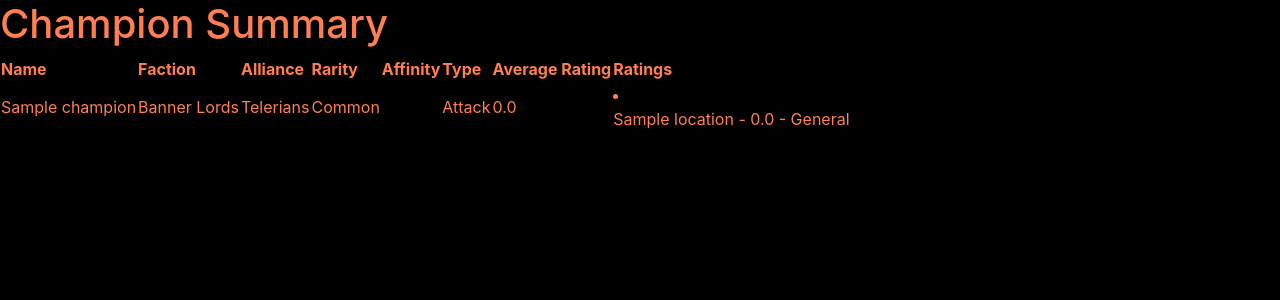
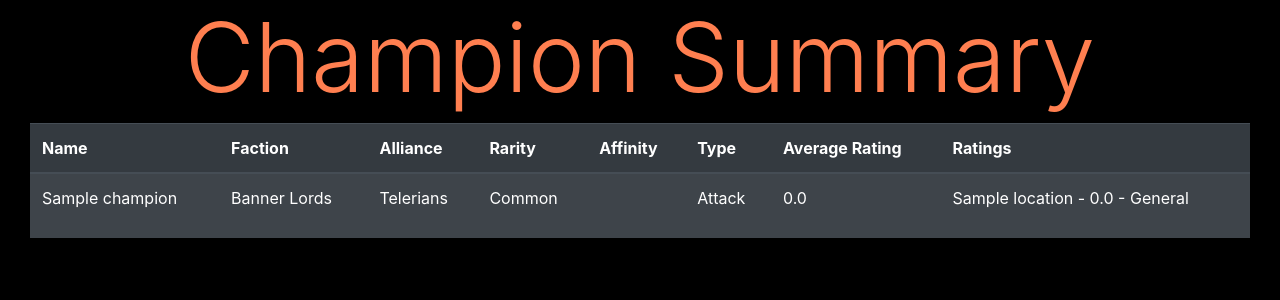
Before and after one commit to elandt/raid, a Django app: page / in a window 1280 px wide. Shown: the top 300 px of the page. Run offline with Django 3.2, Linux system fonts and the light colour scheme; tables that the repository leaves empty hold one stand-in row (values such as "Sample post"); data that the repository does not hold is empty; parts of the project's set-up code (start-up, migrations or seed data) failed here and were passed over; some libraries are stand-ins or nearby versions.

Commit message:
Apply Bootstrap styling classes to present the table of Champions in a better way.

```diff
--- a/raid/champion_helper/templates/champion_helper/index.html
+++ b/raid/champion_helper/templates/champion_helper/index.html
@@ -2,10 +2,13 @@
 {% load static %}
 
 {% block content %}
-<h1>Champion Summary</h1>
+    <div class="container-fluid">
+        <h1 class="display-1 text-center">Champion Summary</h1>
         {% if champion_list %}
-<table>
+        <div class="col">
+            <table class="table table-striped table-dark">
                 <thead>
+                    <tr>
                         <th>Name</th>
                         <th>Faction</th>
                         <th>Alliance</th>
@@ -14,6 +17,7 @@
                         <th>Type</th>
                         <th>Average Rating</th>
                         <th>Ratings</th>
+                    </tr>
                 </thead>
                 <tbody>
                 {% for champion in champion_list %}
@@ -26,15 +30,19 @@
                         <td>{{ champion.get_type_display }}</td>
                         <td>{{ champion.avg_rating }}</td>
                         <td>
+                            <ul class="list-inline">
                                 {% for rating in champion.rating_set.all %}
-                    <li></li>{{ rating.location }} - {{ rating.value }} - {{ rating.location.get_type_display }}</li>
+                                    <li class="list-inline-item">{{ rating.location }} - {{ rating.value }} - {{ rating.location.get_type_display }}</li>
                                 {% endfor %}
+                            </ul>
                         </td>
                     </tr>
                 {% endfor %}
                 </tbody>
             </table>
+        </div>
         {% else %}
         <p>No Champions are available.</p>
         {% endif %}
+    </div>
 {% endblock %}
```
Lines whose indentation alone changed are shown as unchanged.
